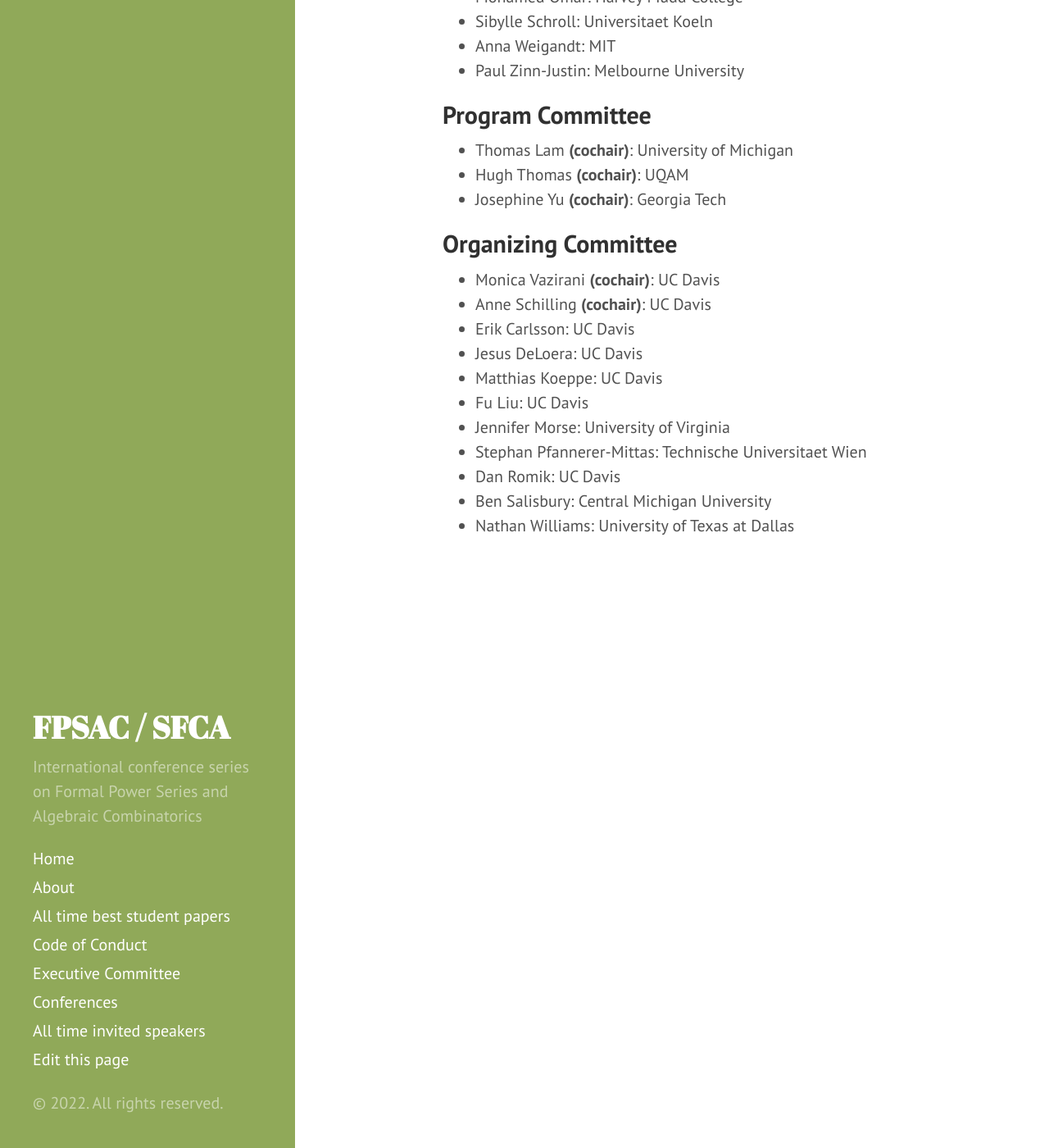
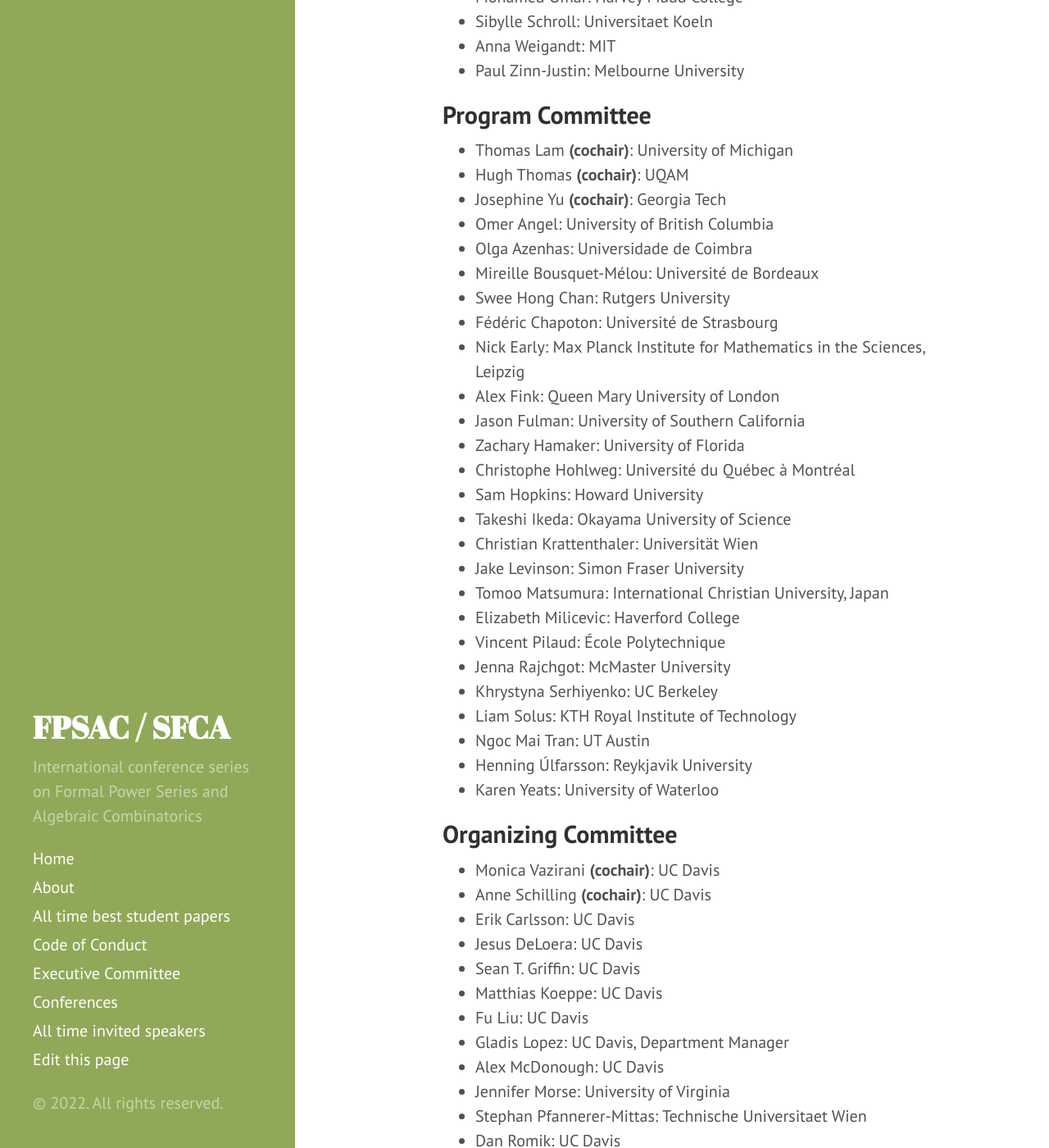
Before and after one commit to FPSAC/FPSAC.github.io, a Jekyll site: the page built from _confs/fpsac-2023.md, in a window 1280 px wide and 1400 px high, scrolled down 919 px. Shown: the whole window at 82% size. Built offline with Jekyll 4.4.1, drawn with Linux system fonts in a browser that asks for light colours; some of the changed text lies outside the part shown.

Commit message:
updated pc for 2024

```diff
--- a/_confs/fpsac-2023.md
+++ b/_confs/fpsac-2023.md
@@ -41,6 +41,52 @@
 - name: Josephine Yu
   affiliation: Georgia Tech
   role: cochair
+- name: Omer Angel
+  affiliation: University of British Columbia
+- name: Olga Azenhas
+  affiliation: Universidade de Coimbra
+- name: Mireille Bousquet-Mélou
+  affiliation: Université de Bordeaux
+- name: Swee Hong Chan
+  affiliation: Rutgers University
+- name: Fédéric Chapoton
+  affiliation: Université de Strasbourg
+- name: Nick Early
+  affiliation: Max Planck Institute for Mathematics in the Sciences, Leipzig
+- name: Alex Fink
+  affiliation: Queen Mary University of London
+- name: Jason Fulman
+  affiliation: University of Southern California
+- name: Zachary Hamaker
+  affiliation: University of Florida
+- name: Christophe Hohlweg
+  affiliation: Université du Québec à Montréal
+- name: Sam Hopkins
+  affiliation: Howard University
+- name: Takeshi Ikeda
+  affiliation: Okayama University of Science
+- name: Christian Krattenthaler
+  affiliation: Universität Wien
+- name: Jake Levinson
+  affiliation: Simon Fraser University
+- name: Tomoo Matsumura
+  affiliation: International Christian University, Japan
+- name: Elizabeth Milicevic
+  affiliation: Haverford College
+- name: Vincent Pilaud
+  affiliation: École Polytechnique
+- name: Jenna Rajchgot
+  affiliation: McMaster University
+- name: Khrystyna Serhiyenko
+  affiliation: UC Berkeley
+- name: Liam Solus
+  affiliation: KTH Royal Institute of Technology
+- name: Ngoc Mai Tran
+  affiliation: UT Austin
+- name: Henning Úlfarsson
+  affiliation: Reykjavik University
+- name: Karen Yeats
+  affiliation: University of Waterloo
 
 organizing_committee:
 - name: Monica Vazirani
@@ -53,9 +99,15 @@
   affiliation: UC Davis
 - name: Jesus DeLoera
   affiliation: UC Davis
+- name: Sean T. Griffin
+  affiliation: UC Davis
 - name: Matthias Koeppe
   affiliation: UC Davis
 - name: Fu Liu
+  affiliation: UC Davis
+- name: Gladis Lopez
+  affiliation: UC Davis, Department Manager
+- name: Alex McDonough
   affiliation: UC Davis
 - name: Jennifer Morse
   affiliation: University of Virginia
@@ -65,6 +117,10 @@
   affiliation: UC Davis
 - name: Ben Salisbury
   affiliation: Central Michigan University
+- name: Matt Silver
+  affiliation: UC Davis, staff
+- name: Josh Swanson
+  affiliation: USC
 - name: Nathan Williams
   affiliation: University of Texas at Dallas
 
```
